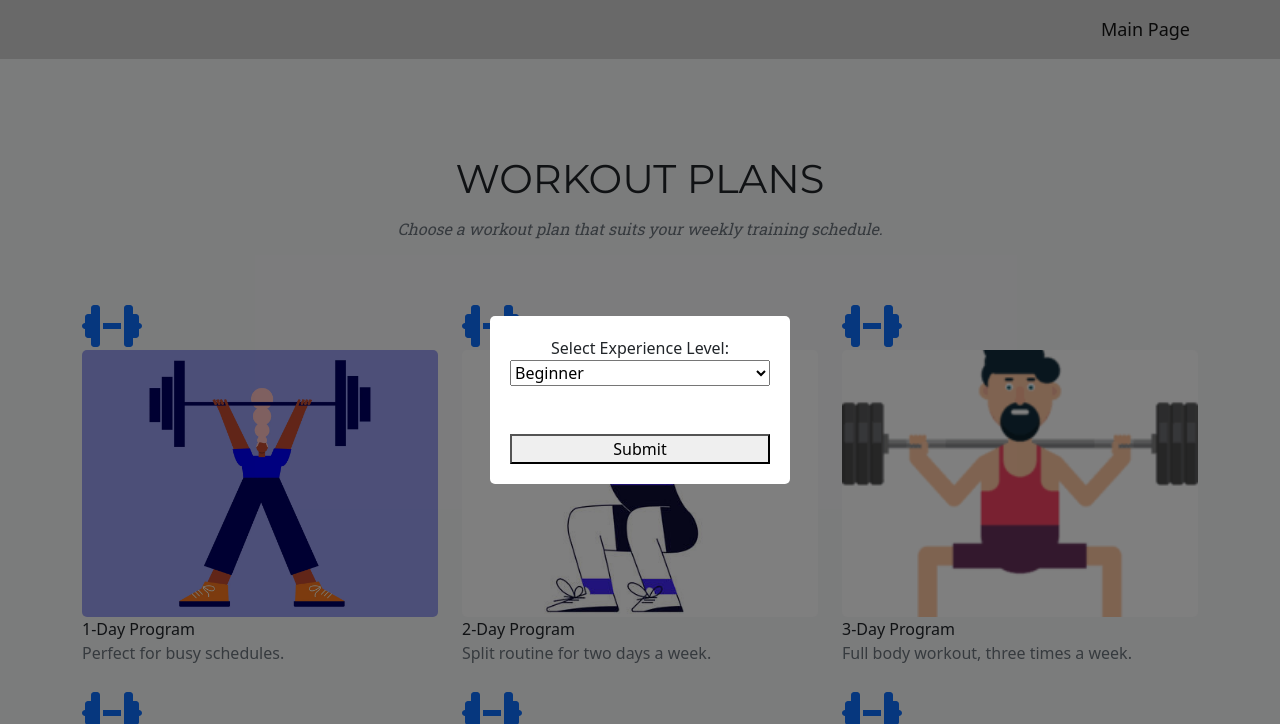
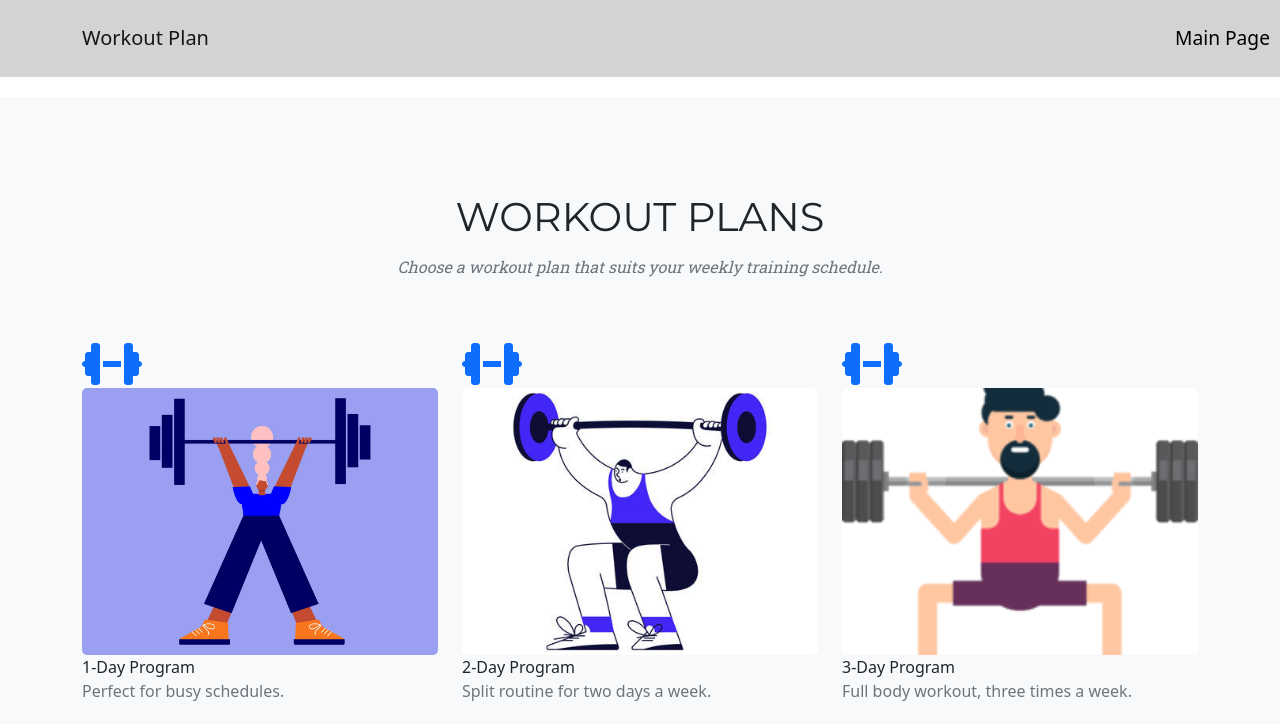
Before and after one commit to elieCharbel/gym-workout-tracker, a website: page frontend/Pages/Workout_Plan/workout_plan.html in a window 1280 px wide. Shown: the top 724 px of the page. Drawn offline with nearby package versions, Linux system fonts and the light colour scheme.

Commit message:
style the nav bar

```diff
--- a/frontend/Pages/Diet_Plan/styles.css
+++ b/frontend/Pages/Diet_Plan/styles.css
@@ -1,32 +1,32 @@
 /* General container styling */
 .container {
-    max-width: 800px;
-    margin-top: 30px;
+
+    margin-top: 0px;
   }
 
   /* Enhanced Navigation Bar */
   .navbar {
-    background: linear-gradient(135deg, #007bff, #6610f2); /* Gradient background */
+    background-color: lightgrey; /* Gradient background */
     padding: 1rem 2rem; /* Extra padding for a spacious look */
-    margin-bottom: 20px;
+    margin-bottom: 10px;
   }
 
   .navbar-nav .nav-link {
     font-size: 1.2rem; /* Larger font size */
-    color: #ffffff;
+    color: #000;
     padding: 0.5rem 1rem;
     transition: all 0.3s ease; /* Smooth transition for hover effects */
     font-weight: 500;
   }
 
   .navbar-nav .nav-link:hover {
-    color: #ffdd57; /* Subtle color change on hover */
+    color: blue; /* Subtle color change on hover */
     text-decoration: underline; /* Underline effect on hover */
   }
 
   /* Active link style */
   .navbar-nav .nav-link.active{
-    color: #ffdd57;
+    color: blue;
     font-weight: bold;
     text-decoration: underline;
   }
--- a/frontend/Pages/Lockers/styles.css
+++ b/frontend/Pages/Lockers/styles.css
@@ -59,3 +59,28 @@ h2 {
   font-weight: bold;
   color: white;
 }
+.navbar {
+  background-color: lightgrey; /* Gradient background */
+  padding: 1rem 2rem; /* Extra padding for a spacious look */
+  margin-bottom: 20px;
+}
+
+.navbar-nav .nav-link {
+  font-size: 1.2rem; /* Larger font size */
+  color: #000;
+  padding: 0.5rem 1rem;
+  transition: all 0.3s ease; /* Smooth transition for hover effects */
+  font-weight: 500;
+}
+
+.navbar-nav .nav-link:hover {
+  color: blue; /* Subtle color change on hover */
+  text-decoration: underline; /* Underline effect on hover */
+}
+
+/* Active link style */
+.navbar-nav .nav-link.active{
+  color: blue;
+  font-weight: bold;
+  text-decoration: underline;
+}
--- a/frontend/Pages/Progress_Tracker/styles.css
+++ b/frontend/Pages/Progress_Tracker/styles.css
@@ -1,6 +1,6 @@
 /* styles.css */
 .container {
-    margin-top: 30px;
+    margin-top: 0px;
   }
   h1, h2 {
     color: #343a40;
@@ -25,3 +25,28 @@
     width: 200px; /* Adjust width as needed */
     margin: 20px auto 0; /* Center the button and add spacing */
   }
+  .navbar {
+    background-color: lightgrey; /* Gradient background */
+    padding: 1rem 2rem; /* Extra padding for a spacious look */
+    margin-bottom: 20px;
+  }
+
+  .navbar-nav .nav-link {
+    font-size: 1.2rem; /* Larger font size */
+    color: #000;
+    padding: 0.5rem 1rem;
+    transition: all 0.3s ease; /* Smooth transition for hover effects */
+    font-weight: 500;
+  }
+
+  .navbar-nav .nav-link:hover {
+    color: blue; /* Subtle color change on hover */
+    text-decoration: underline; /* Underline effect on hover */
+  }
+
+  /* Active link style */
+  .navbar-nav .nav-link.active{
+    color: blue;
+    font-weight: bold;
+    text-decoration: underline;
+  }
--- a/frontend/Pages/Workout_Plan/styles.css
+++ b/frontend/Pages/Workout_Plan/styles.css
@@ -14,12 +14,31 @@
     z-index: 9999; /* Ensure modal is above other content */
     transition: opacity 0.3s ease;
 }
-.nav-link{
-    font-size: large;
-}
-.nav-link:hover{
+.navbar {
+    background-color: lightgrey; /* Gradient background */
+    padding: 1rem 2rem; /* Extra padding for a spacious look */
+    margin-bottom: 20px;
+  }
+
+  .navbar-nav .nav-link {
+    font-size: 1.2rem; /* Larger font size */
+    color: #000;
+    padding: 0.5rem 1rem;
+    transition: all 0.3s ease; /* Smooth transition for hover effects */
+    font-weight: 500;
+  }
+
+  .navbar-nav .nav-link:hover {
+    color: blue; /* Subtle color change on hover */
+    text-decoration: underline; /* Underline effect on hover */
+  }
+
+  /* Active link style */
+  .navbar-nav .nav-link.active{
+    color: blue;
+    font-weight: bold;
     text-decoration: underline;
-}
+  }
 
 /* Modal content styling */
 .modal-content {
--- a/frontend/Pages/Workout_Plan/workout_plan.html
+++ b/frontend/Pages/Workout_Plan/workout_plan.html
@@ -7,7 +7,7 @@
     <link href="../main page/css/styles.css" rel="stylesheet" />
     <script src="workout_plan.js"></script>
     <!-- Favicon-->
-    <link rel="icon" type="image/x-icon" href="../main page/assets/favicon.ico" />
+
     <!-- Font Awesome icons-->
     <script src="https://use.fontawesome.com/releases/v6.3.0/js/all.js" crossorigin="anonymous"></script>
     <!-- Bootstrap JS Bundle -->
@@ -24,28 +24,17 @@
 
 
 <body>
-    <nav class="navbar navbar-expand-lg navbar-light" style="background-color: lightgrey;">
+    <nav class="navbar navbar-expand-lg">
         <div class="container">
-          <!-- Right-aligned item -->
-          <ul class="navbar-nav ms-auto">
-            <li class="nav-item">
-              <a class="nav-link active" href="../main page/main.html">Main Page</a>
-            </li>
-          </ul>
+          <a class="navbar-brand">Workout Plan</a>
+          <div class="navbar-nav ms-auto" style="margin-right: -80px">
+            <a class="nav-link" href="../main page/main.html">Main Page</a>
+          </div>
         </div>
       </nav>
 
       <!-- Modal Structure -->
-      <div id="modal" class="modal-overlay">
-        <div class="modal-content">
-            <label for="experience-level">Select Experience Level:</label>
-            <select id="experience-level">
-                <!-- Options will be populated by JavaScript -->
-            </select>
-            <br><br>
-            <button onclick="closeModal()">Submit</button>
-        </div>
-    </div>
+
 
 
     <!-- Workout Plan Grid -->
```
Also changed, not shown: frontend/Pages/Diet_Plan/diet_plan.html (+4 -4 lines), frontend/Pages/Diet_Plan/diet_plan.js (+4 -4 lines), frontend/Pages/Lockers/lockers.html (+3 -3 lines), frontend/Pages/Meal_Plan/meal_plan.html (+5 -5 lines), frontend/Pages/Progress_Tracker/data_entry_page.html (+3 -3 lines).
